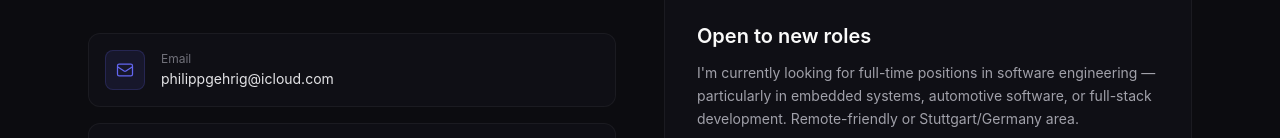
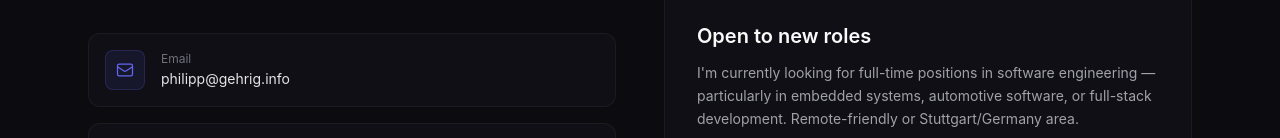
Before and after one commit to philippgehrig/cv, a Nuxt app: page / in a window 1280 px wide. Shown: the part 2616-2754 px from the top of the page. Built offline with nearby package versions, Linux system fonts and the light colour scheme.

Commit message:
fix(contact): update email to philipp@gehrig.info

```diff
--- a/components/cv/ContactSection.vue
+++ b/components/cv/ContactSection.vue
@@ -24,7 +24,7 @@
 
           <div class="space-y-4">
             <a
-              href="mailto:philippgehrig@icloud.com"
+              href="mailto:philipp@gehrig.info"
               class="flex items-center gap-4 p-4 rounded-xl border border-white/5 bg-dark-800/60 hover:border-accent/30 hover:bg-dark-800 transition-all duration-200 group"
             >
               <div class="w-10 h-10 rounded-lg bg-accent/10 border border-accent/20 flex items-center justify-center flex-shrink-0 group-hover:bg-accent/20 transition-colors">
@@ -34,7 +34,7 @@
               </div>
               <div>
                 <p class="text-xs text-zinc-500 mb-0.5">Email</p>
-                <p class="text-sm text-zinc-200 group-hover:text-white transition-colors">philippgehrig@icloud.com</p>
+                <p class="text-sm text-zinc-200 group-hover:text-white transition-colors">philipp@gehrig.info</p>
               </div>
             </a>
 
@@ -87,7 +87,7 @@
           </p>
 
           <a
-            href="mailto:philippgehrig@icloud.com"
+            href="mailto:philipp@gehrig.info"
             class="inline-flex items-center gap-2 px-5 py-2.5 rounded-lg bg-accent text-white text-sm font-medium hover:bg-accent-dark transition-all duration-200 shadow-glow-sm hover:shadow-glow"
           >
             <svg class="w-4 h-4" fill="none" stroke="currentColor" viewBox="0 0 24 24">
```
